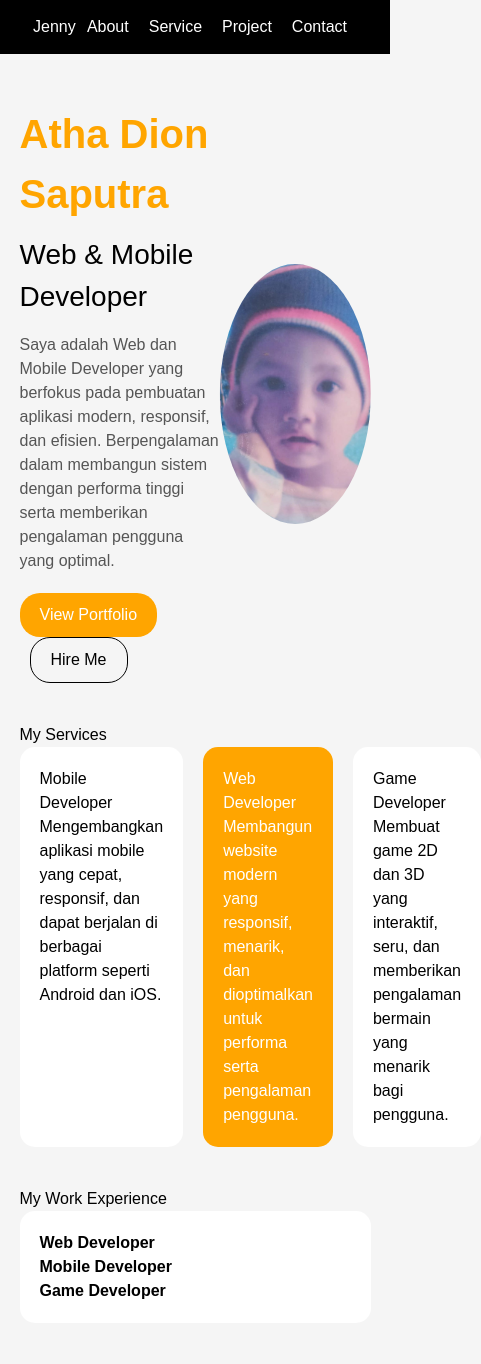
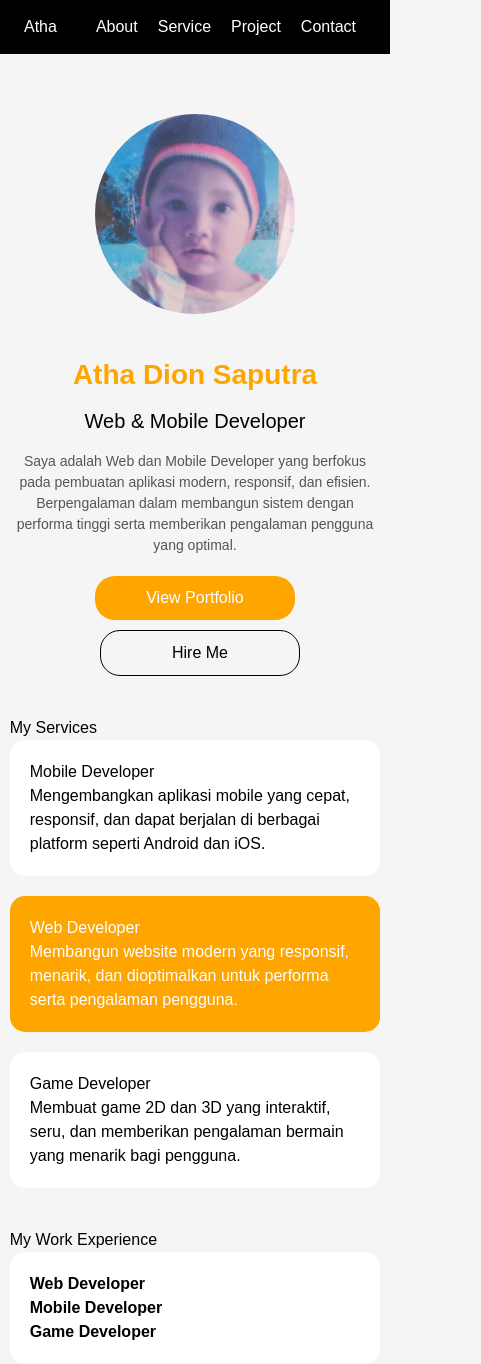
Before and after one commit to DieonAsahi/web_portofolio_saya, a Next.js app: page / in a window 390 px wide. Shown: the whole page, 481 px wide, since content can reach past the window. Before the commit the page ends 1323 px from the top, so only its background shows below. Built offline with nearby package versions, Linux system fonts and the light colour scheme.

Commit message:
portofolio project

```diff
--- a/app/globals.css
+++ b/app/globals.css
@@ -111,3 +111,62 @@ body {
 
   z-index: 2;
 }
+
+.services-container {
+  display: flex;
+  gap: 20px;
+}
+
+/* RESPONSIVE MOBILE */
+@media (max-width: 768px) {
+
+  .hero-content {
+    flex-direction: column-reverse; /* gambar di atas */
+    text-align: center;
+    gap: 30px;
+  }
+
+  .hero-text h1 {
+    font-size: 28px;
+  }
+
+  .hero-text h2 {
+    font-size: 20px;
+  }
+
+  .hero-text p {
+    max-width: 100%;
+    font-size: 14px;
+  }
+
+  .hero-btn {
+    display: flex;
+    justify-content: center;
+    flex-wrap: wrap;
+    gap: 10px;
+  }
+
+  .btn {
+    width: 100%;
+    max-width: 200px;
+  }
+
+  /* IMAGE */
+  .hero-image {
+    width: 220px;
+    height: 220px;
+  }
+
+  .hero-image img {
+    width: 200px;
+    height: 200px;
+  }
+
+  .container {
+    width: 95%;
+  }
+
+   .services-container {
+    flex-direction: column;
+  }
+}
--- a/app/layout.tsx
+++ b/app/layout.tsx
@@ -35,6 +35,8 @@ export const metadata = {
 
   keywords: [
     "Atha Dion Saputra",
+    "Portfolio Atha Dion Saputra",
+    "Atha DS",
     "Web Developer",
     "Mobile Developer",
     "Portfolio",
--- a/components/Navbar.jsx
+++ b/components/Navbar.jsx
@@ -2,7 +2,7 @@ export default function Navbar() {
   return (
     <nav style={{background: "black", color: "white", padding: "15px"}}>
       <div className="container" style={{display: "flex", justifyContent: "space-between"}}>
-        <h3>Jenny</h3>
+        <h3>Atha</h3>
         <div>
           <span style={{margin: "10px"}}>About</span>
           <span style={{margin: "10px"}}>Service</span>
--- a/components/Services.jsx
+++ b/components/Services.jsx
@@ -1,27 +1,28 @@
 export default function Services() {
   return (
-    <section className="container" style={{marginTop: "40px"}}>
+    <section className="container" style={{ marginTop: "40px" }}>
       <h2>My Services</h2>
 
-      <div style={{display: "flex", gap: "20px"}}>
+      <div className="services-container">
         <div className="card">
           <h3>Mobile Developer</h3>
           <p>
-            Mengembangkan aplikasi mobile yang cepat, responsif, dan dapat berjalan di berbagai platform seperti Android dan iOS.
+            Mengembangkan aplikasi mobile yang cepat, responsif, dan dapat
+            berjalan di berbagai platform seperti Android dan iOS.
           </p>
         </div>
-
-        <div className="card" style={{background: "orange", color: "white"}}>
+        <div className="card" style={{ background: "orange", color: "white" }}>
           <h3>Web Developer</h3>
           <p>
-            Membangun website modern yang responsif, menarik, dan dioptimalkan untuk performa serta pengalaman pengguna.
+            Membangun website modern yang responsif, menarik, dan dioptimalkan
+            untuk performa serta pengalaman pengguna.
           </p>
         </div>
-
         <div className="card">
           <h3>Game Developer</h3>
           <p>
-            Membuat game 2D dan 3D yang interaktif, seru, dan memberikan pengalaman bermain yang menarik bagi pengguna.
+            Membuat game 2D dan 3D yang interaktif, seru, dan memberikan
+            pengalaman bermain yang menarik bagi pengguna.
           </p>
         </div>
       </div>
```
